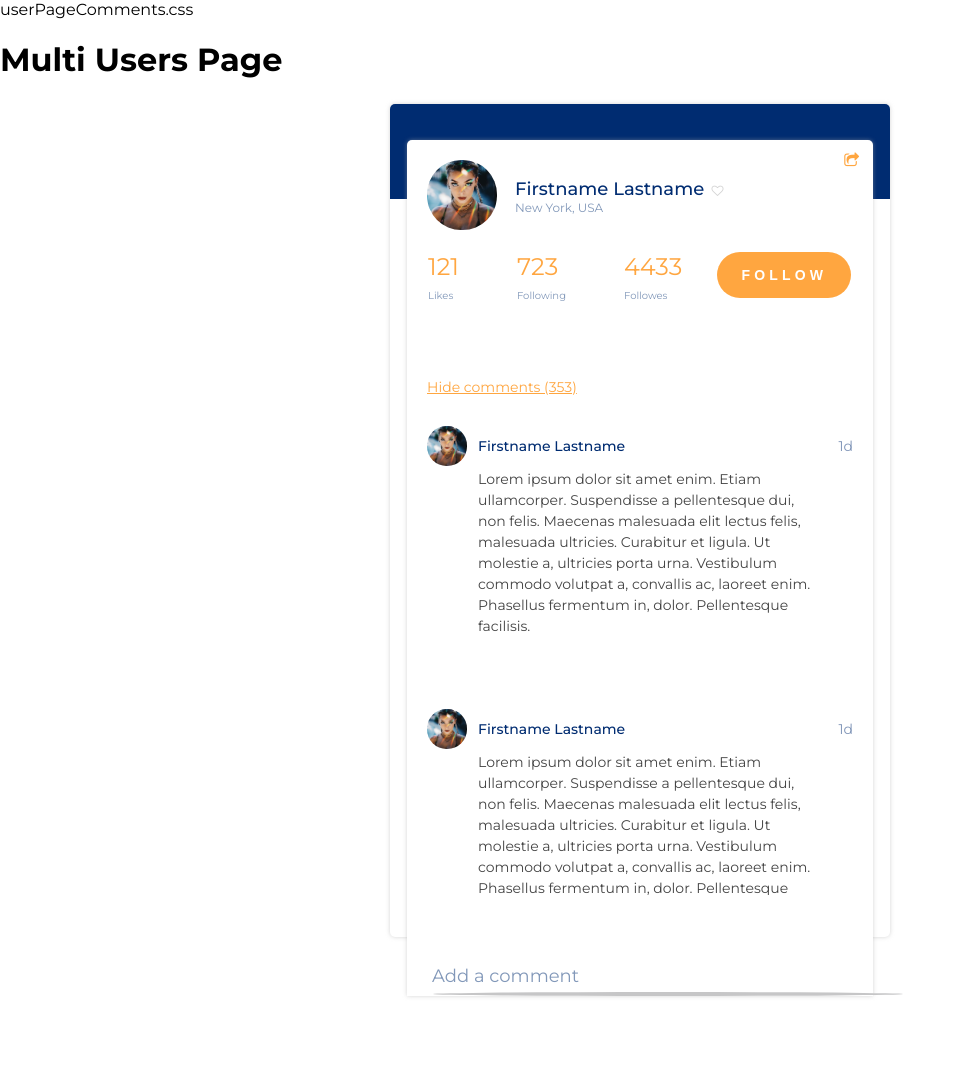
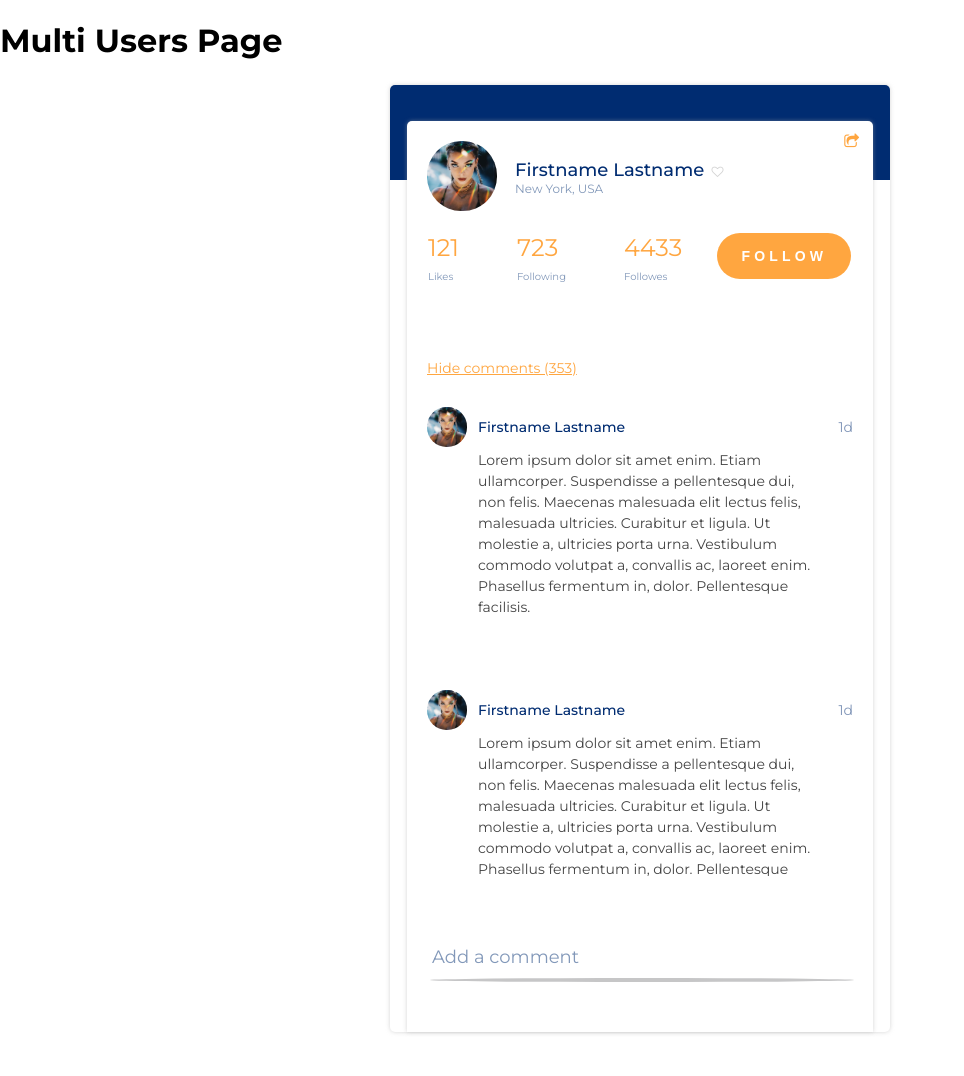
Before and after one commit to MicGell/demo-app-1, a Node server app: page /users in a window 1280 px wide. Shown: the part 51-1127 px from the top of the page, without its empty margins (0-964 px from the left). Run offline with Node 20, Linux system fonts and the light colour scheme.

Commit message:
add margin to end comments container, add hover to like and share

```diff
--- a/public/stylesheets/userPageComments.css
+++ b/public/stylesheets/userPageComments.css
@@ -2,7 +2,6 @@
 .containerViewUser{
 	position: relative;
 	width: 466px;
-	height: 797px;
 	border-radius: 5px;
 	margin: 25px auto;
 	padding: 36px 17px 0 17px;
@@ -34,11 +33,17 @@
 }
 
 #shareIcon{
+	cursor: pointer;
 	position: absolute;
 	top: 10.1px;
 	right: 10.1px;
 	color: #FFA640;
 }
+#shareIcon:hover{
+	color: #ec942e;
+}
+
+
 
 .infomationOfUser{
 	padding: 20px 20px 19px 20px;
@@ -74,9 +79,14 @@
 	float: left;
 	padding: 18px;
 }
-.infomationOfUser_text i{
+
+#heartLike{
+	cursor: pointer;
 	color: #D3D3D3;
 	font-size: 12px;
+}
+#heartLike:hover{
+	color: red;
 }
 
 .infomationOfUser_text h3, .infomationOfUser_text h5{
@@ -143,6 +153,9 @@
 
 .contentComments{
 	margin-top: 35px;
+    position: relative;
+    overflow: hidden;
+    zoom: 1;
 }
 
 #hideComments{
@@ -250,7 +263,8 @@
 .line{
 	border: 2px solid #c6c6c7;
 	height: 0;
-	width: 100%;
-	margin: 5px 26px;
+	width: 90%;
+	margin: 10px 5%;
+	margin-bottom: 50px;
 	border-radius: 50%;
 }
--- a/views/partials/header.ejs
+++ b/views/partials/header.ejs
@@ -20,4 +20,3 @@
             <div class="clear">&nbsp;</div>
         </ul>
     </nav>
-    <%= stylesheetPage %>
--- a/views/users/allShow.ejs
+++ b/views/users/allShow.ejs
@@ -12,7 +12,7 @@
 					<img src="/images/users/img_1.jpg" alt="avatar">
 				</div>
 				<div class="infomationOfUser_text">
-					<h3>Firstname Lastname <i class="icon-heart-empty"></i></h3>
+					<h3>Firstname Lastname <i id="heartLike" class="icon-heart-empty"></i></h3>
 					<h5>New York, USA</h5>
 				</div>
 				<div class="clear">&nbsp;</div>
```
